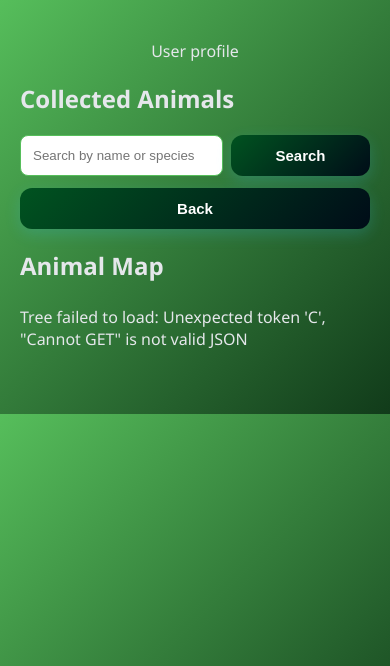
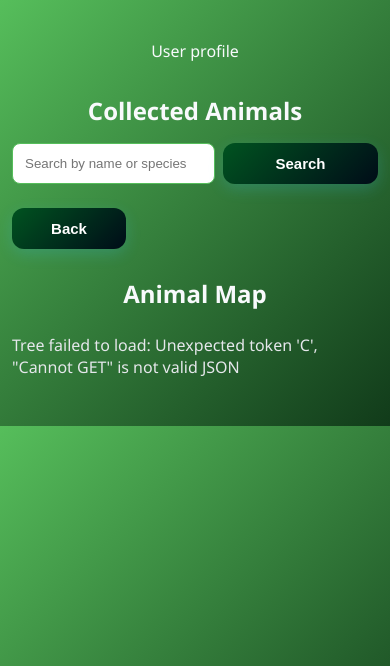
Before and after one commit to Missing-Semicolon-INFO-2602/INFO-2602-Project, a Python web app: template app/templates/collection.html in a window 390 px wide. Shown: the top 666 px of the page. Run offline with Jinja, Linux system fonts and the light colour scheme; the template is opened without the code that fills it, so the values that code supplies are empty.

Commit message:
Made the frontend work on tablets and smaller screens

```diff
--- a/app/static/css/app.css
+++ b/app/static/css/app.css
@@ -156,3 +156,84 @@ a {
   padding-left: 24px;
   color: #f8fafc;
 }
+
+.collection-container {
+  width: 100%;
+  max-width: 960px;
+  margin: 0 auto;
+}
+
+.profile-header,
+.section-title {
+  color: #f8fafc;
+  text-align: center;
+  margin: 16px 0;
+}
+
+.animal-grid {
+  display: grid;
+  grid-template-columns: repeat(auto-fill, minmax(160px, 1fr));
+  gap: 16px;
+  width: 100%;
+  padding: 12px 0;
+}
+
+.animal-card {
+  background: rgba(255, 255, 255, 0.05);
+  border: 1px solid rgba(255, 255, 255, 0.1);
+  border-radius: 12px;
+  padding: 12px;
+  text-align: center;
+  color: #f8fafc;
+}
+
+.animal-image {
+  width: 100%;
+  aspect-ratio: 1 / 1;
+  border-radius: 10px;
+  overflow: hidden;
+  background: rgba(0, 0, 0, 0.15);
+  margin-bottom: 8px;
+}
+
+.animal-image img {
+  width: 100%;
+  height: 100%;
+  object-fit: cover;
+  display: block;
+}
+
+.animal-name {
+  font-size: 14px;
+  font-weight: 600;
+}
+
+.sidebar,
+.main-content {
+  width: 100%;
+  max-width: 720px;
+  margin: 0 auto;
+  color: #f8fafc;
+}
+
+.search-form {
+  max-width: 520px;
+  width: 100%;
+  margin: 12px auto;
+}
+
+@media (max-width: 768px) {
+  .page { padding: 24px 12px; } /* tablets: tighter outer padding */
+  h1 { font-size: 24px; }
+  .logo img { width: 180px; }
+  .profile-card,
+  .menu { width: 100%; max-width: 360px; }
+  .drop-zone { padding: 24px; }
+  .animal-grid { grid-template-columns: repeat(auto-fill, minmax(130px, 1fr)); gap: 12px; }
+  .search-form { flex-direction: row; }
+}
+
+@media (max-width: 480px) {
+  .animal-grid { grid-template-columns: repeat(auto-fill, minmax(110px, 1fr)); }
+  .logo img { width: 140px; }
+}
--- a/app/templates/collection.html
+++ b/app/templates/collection.html
@@ -2,6 +2,7 @@
 <html lang="en">
 <head>
   <meta charset="UTF-8">
+  <meta name="viewport" content="width=device-width, initial-scale=1.0">
   <title>User Page</title>
   <link rel="stylesheet" href="/static/css/app.css" />
 </head>
--- a/app/templates/friends.html
+++ b/app/templates/friends.html
@@ -2,6 +2,7 @@
 <html lang="en">
 <head>
   <meta charset="UTF-8">
+  <meta name="viewport" content="width=device-width, initial-scale=1.0">
   <title>User Page</title>
   <link rel="stylesheet" href="/static/css/app.css" />
 </head>
--- a/app/templates/leaderboard.html
+++ b/app/templates/leaderboard.html
@@ -2,6 +2,7 @@
 <html lang="en">
 <head>
   <meta charset="UTF-8">
+  <meta name="viewport" content="width=device-width, initial-scale=1.0">
   <title>User Page</title>
   <link rel="stylesheet" href="/static/css/app.css" />
 </head>
--- a/app/templates/profile.html
+++ b/app/templates/profile.html
@@ -2,6 +2,7 @@
 <html lang="en">
 <head>
   <meta charset="UTF-8">
+  <meta name="viewport" content="width=device-width, initial-scale=1.0">
   <title>User Page</title>
   <link rel="stylesheet" href="/static/css/app.css" />
 </head>
```
